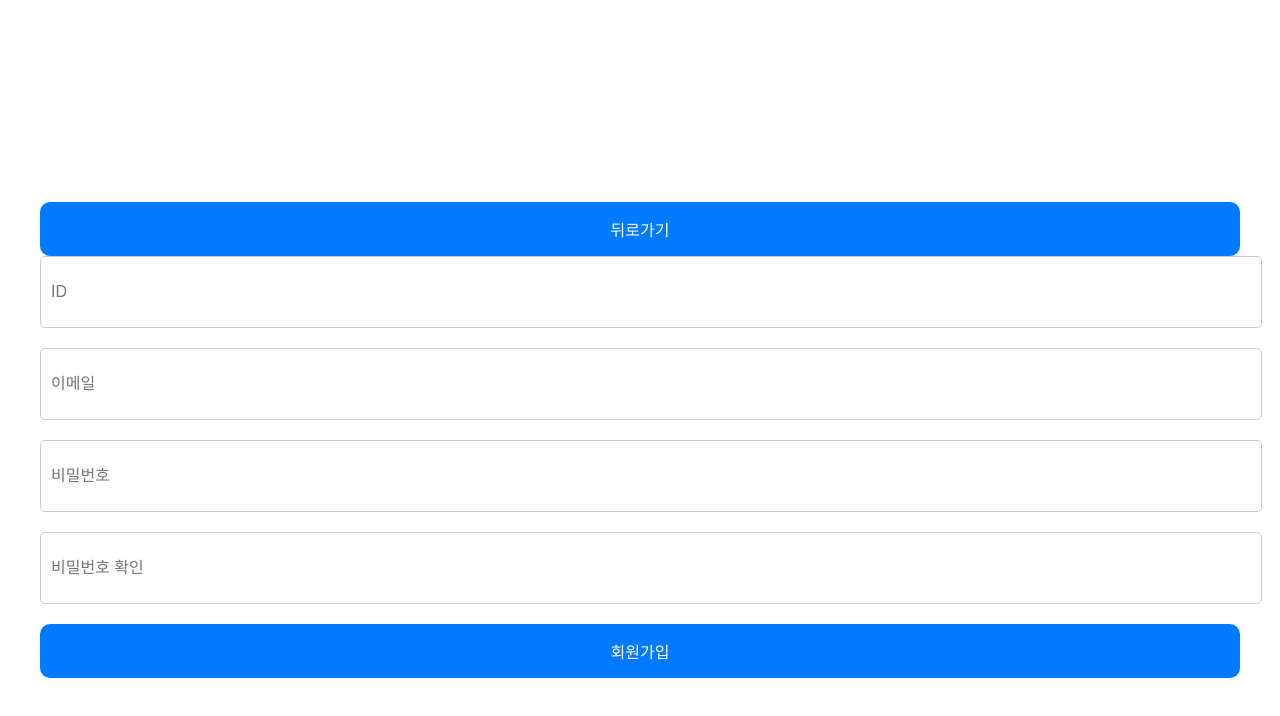
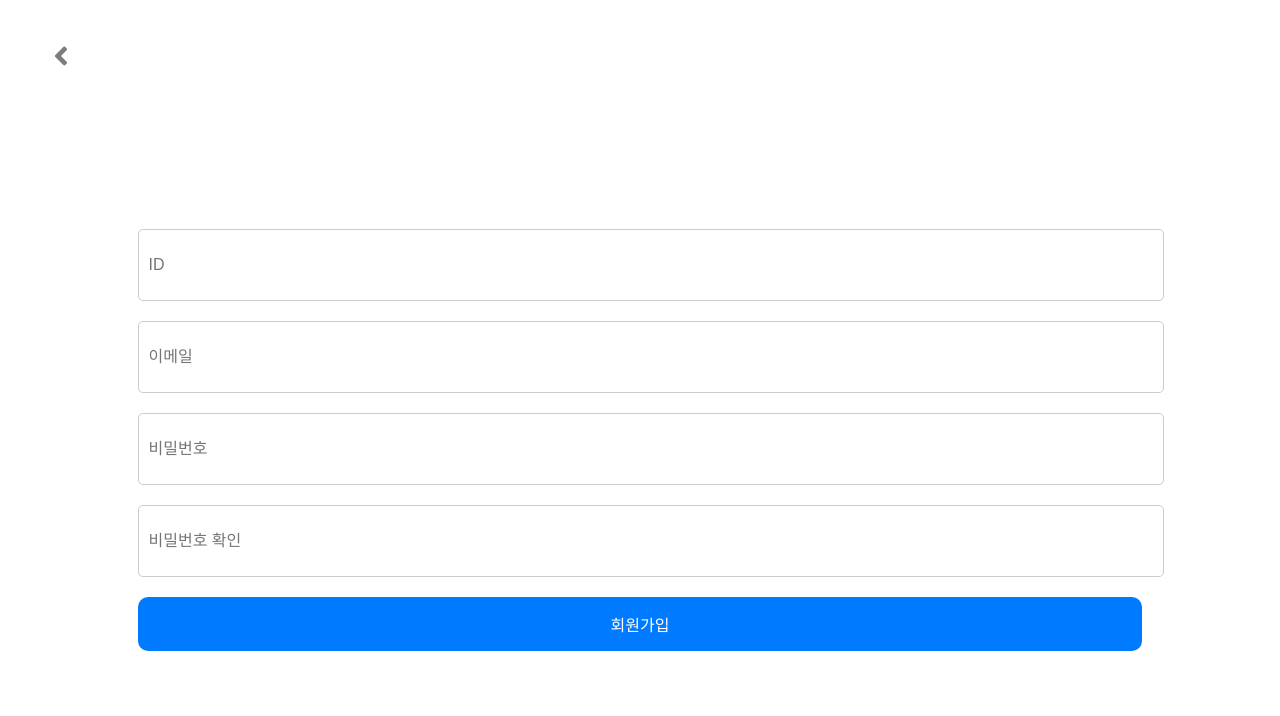
Before and after one commit to JNU-econovation/Whoz-in-FE, a React (Create React App) app: page /join in a window 1280 px wide. Shown: the top 716 px of the page. Built offline with nearby package versions, Linux system fonts and the light colour scheme.

Commit message:
Design: 회원가입 화면 UI 수정

```diff
--- a/src/pages/join.jsx
+++ b/src/pages/join.jsx
@@ -1,18 +1,31 @@
 import React, { useState } from 'react';
 import styled from 'styled-components';
 import { useNavigate } from 'react-router-dom';
-import { FaArrowLeft } from 'react-icons/fa'; // react-icons 패키지 사용
+import { FaAngleLeft } from 'react-icons/fa'; // react-icons 패키지 사용
 
 
 // 스타일 선언
-const Container = styled.div`
+
+
+const OuterContainer = styled.div`
   display: flex;
   flex-direction: column;
-  justify-content: center;
+  align-content: center;
+  align-items: center;
   padding: 40px;
   background-color: #fff;
   height: 100vh;
 `;
+const InnerContainer = styled.div`
+  // div를 중첩하고 display: flex를 했더니 엄청 좁아지는 문제가 있었는데.. 빼니까 해결이 되는군
+  flex-direction: column;
+  align-content: center;
+  align-items: center;
+  padding: 40px;
+  background-color: #fff;
+  height: 100vh;
+`;
+
 
 const Input = styled.input`
   height: 50px;
@@ -32,11 +45,35 @@ const Button = styled.button`
   border-radius: 10px;
   cursor: pointer;
   font-size: 16px;
+  width: 100%;
 
   &:hover {
     background-color: #0056b3;
   }
 `;
+
+const BackButton = styled.button`
+  position: absolute;
+  top: 40px;
+  left: 40px;
+  display: flex;
+  align-items: center;
+  background-color: transparent;
+  border: none;
+  font-size: 16px;
+  color: #7c7c7c;
+  cursor: pointer;
+
+  &:hover {
+    color: #0056b3;
+  }
+
+  svg {
+    margin-right: 8px;
+    font-size: 30px;
+  }
+`;
+
 
 const Join = () => {
 
@@ -64,10 +101,12 @@ const Join = () => {
 
   //TODO: 아이디, 비밀번호 형식 지정하고 이메일 정규식 넣기
   return (
-    <Container>
-    <Button onClick={ () => {
-      navigate(-1);
-       } }>뒤로가기</Button>
+   <OuterContainer>
+    <BackButton onClick={ () => {navigate(-1)}}>
+      <FaAngleLeft />      </BackButton>
+
+   <InnerContainer>
+
       <Input
         type="text"
         placeholder="ID"
@@ -93,7 +132,8 @@ const Join = () => {
         onChange={(e) => setConfirmPassword(e.target.value)}
       />
       <Button onClick={handleJoin}>회원가입</Button>
-    </Container>
+    </InnerContainer>
+    </OuterContainer>
   );
 };
 
```
